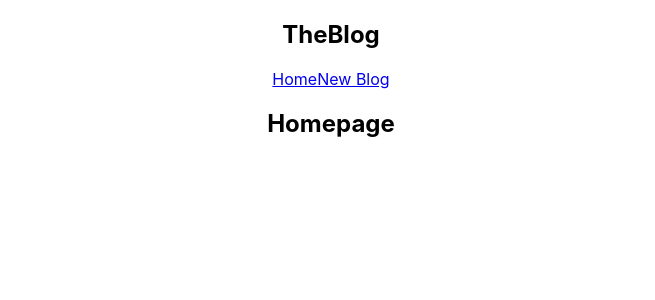
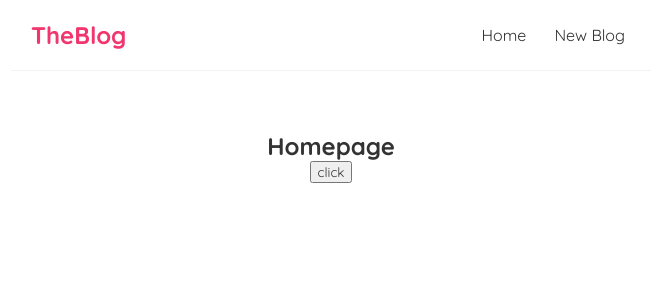
Before and after one commit to p-lurd/blog-react, a React (Create React App) app: page / in a window 1280 px wide. Shown: the top 300 px of the page, without its empty margins (309-964 px from the left). Built offline with nearby package versions, Linux system fonts and the light colour scheme.

Commit message:
useState

```diff
--- a/src/Home.js
+++ b/src/Home.js
@@ -1,7 +1,11 @@
 const Home = () => {
+    const greet = (name) => {
+        console.log(`Hello ${name}`)
+    }
     return (
         <div className="home">
             <h2>Homepage</h2>
+            <button onClick={()=>{greet("Tolu")}}>click</button>
         </div>
     );
 }
--- a/src/index.css
+++ b/src/index.css
@@ -1,13 +1,34 @@
-body {
+@import url('https://fonts.googleapis.com/css2?family=Quicksand:wght@300;400;500;600;700&display=swap');
+/* base styles */
+* {
   margin: 0;
-  font-family: -apple-system, BlinkMacSystemFont, 'Segoe UI', 'Roboto', 'Oxygen',
-    'Ubuntu', 'Cantarell', 'Fira Sans', 'Droid Sans', 'Helvetica Neue',
-    sans-serif;
-  -webkit-font-smoothing: antialiased;
-  -moz-osx-font-smoothing: grayscale;
+  font-family: "Quicksand";
+  color: #333;
 }
-
-code {
-  font-family: source-code-pro, Menlo, Monaco, Consolas, 'Courier New',
-    monospace;
+.navbar {
+  padding: 20px;
+  display: flex;
+  align-items: center;
+  max-width: 600px;
+  margin: 0 auto;
+  border-bottom: 1px solid #f2f2f2;
 }
+.navbar h1 {
+  color: #f1356d;
+}
+.navbar .links {
+  margin-left: auto;
+}
+.navbar a {
+  margin-left: 16px;
+  text-decoration: none;
+  padding: 6px;
+}
+.navbar a:hover {
+  color: #f1356d;
+}
+.content {
+  max-width: 600px;
+  margin: 40px auto;
+  padding: 20px;
+}
```
